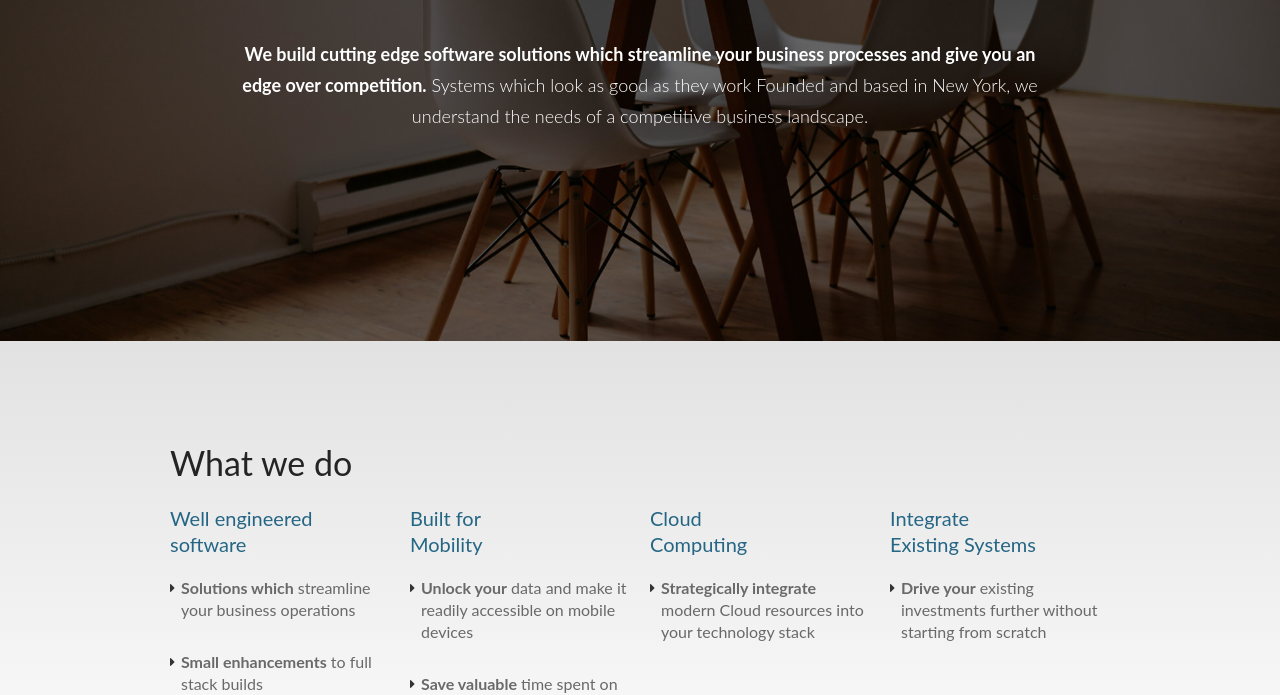
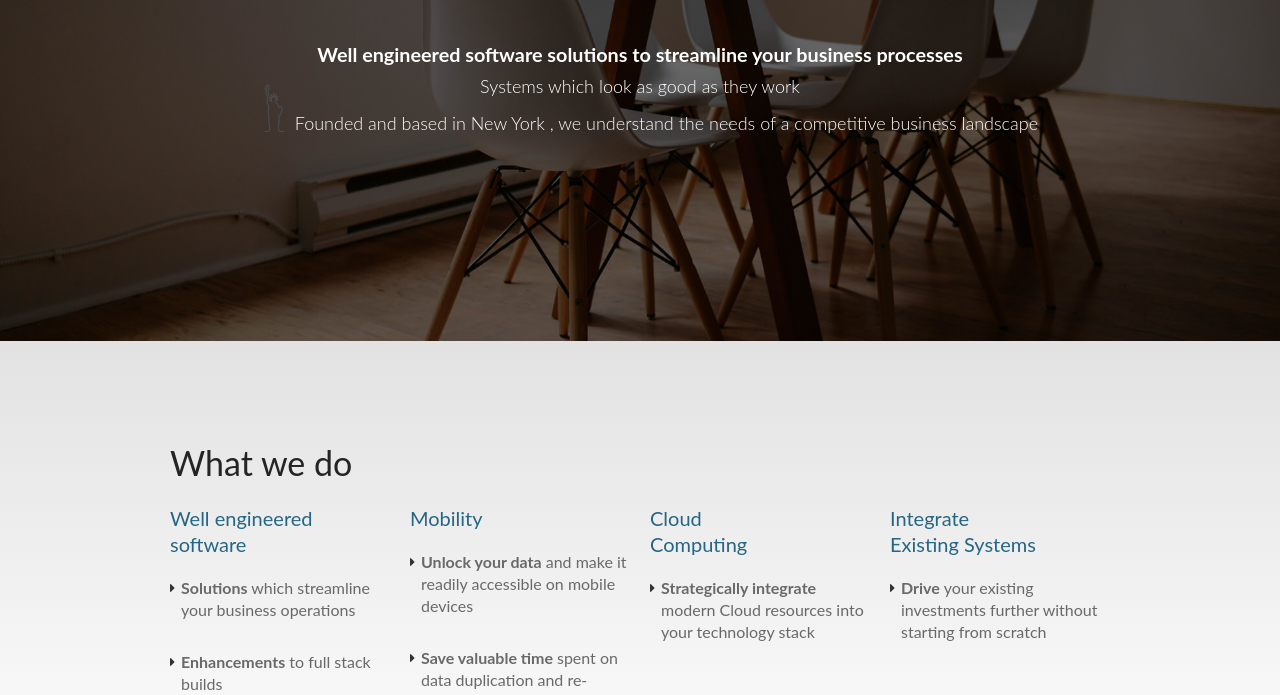
Before and after one commit to bsandhu/epitomicweb, a plain HTML site: page epitomic.systems/index.html in a window 1280 px wide. Shown: the part 259-954 px from the top of the page. Drawn offline with nearby package versions, Linux system fonts and the light colour scheme; a script that the page names is missing.

Commit message:
- Small clean up

```diff
--- a/epitomic.systems/index.html
+++ b/epitomic.systems/index.html
@@ -3,10 +3,12 @@
 <head>
     <meta charset="utf-8">
     <title>Epitomic Systems</title>
-    <meta content="width=device-width, initial-scale=1" name="viewport">
+
+    <!-- CSS -->
     <link href="css/normalize.css" rel="stylesheet" type="text/css">
     <link href="css/components.css" rel="stylesheet" type="text/css">
     <link href="css/epitomic-systems.css" rel="stylesheet" type="text/css">
+
     <script src="https://ajax.googleapis.com/ajax/libs/webfont/1.4.7/webfont.js"></script>
     <script type="text/javascript">WebFont.load({
         google: {
@@ -14,22 +16,25 @@
         }
     });</script>
     <script src="js/modernizr.js" type="text/javascript"></script>
-    <link href="https://daks2k3a4ib2z.cloudfront.net/img/favicon.ico" rel="shortcut icon" type="image/x-icon">
-    <link href="https://daks2k3a4ib2z.cloudfront.net/img/webclip.png" rel="apple-touch-icon">
-    <meta name="viewport"
-          content="width=device-width, initial-scale=1.0, maximum-scale=1.0, user-scalable=no, shrink-to-fit=no"/>
+
+    <!-- Favico -->
+    <link href="images/epitomic-logo.png" rel="shortcut icon" type="image/x-icon">
+    <link href="images/epitomic-logo.png" rel="apple-touch-icon">
+
+    <!-- Meta info -->
+    <meta content="width=device-width, initial-scale=1" name="viewport">
+    <meta name="viewport" content="width=device-width, initial-scale=1.0, maximum-scale=1.0, user-scalable=no, shrink-to-fit=no"/>
     <meta name="HandheldFriendly" content="true"/>
+
     <style type="text/css">
         html {
             -webkit-font-smoothing: antialiased;
             -moz-osx-font-smoothing: grayscale;
             text-shadow: 1px 1px 1px rgba(0, 0, 0, .004);
         }
-
         .w-slider-dot {
             background: #f2f2f2;
         }
-
         .w-slider-dot.w-active {
             background: #ccc;
         }
@@ -57,10 +62,13 @@
 <div class="section-1" id="Who">
     <div class="container1 w-container"><h1 class="h-hero h1">We are <span class="h1-hero-bold">Epitomic</span> Systems
     </h1>
-        <p class="p pwhite"><strong>We build cutting edge software solutions which streamline your business processes
-            and give you an edge over competition.</strong>
-            Systems which look as good as they work
-            Founded and based in New York, we understand the needs of a competitive business landscape.</p></div>
+        <p class="p pwhite">
+            <strong style="font-size: 1.1em">Well engineered software solutions to streamline your business
+                processes</strong><br/>
+            Systems which look as good as they work<br/>
+            <img src="images/newyork_liberty.png" style="position: relative;top: -18px;right: -8px;"/>
+            Founded and based in New York
+            , we understand the needs of a competitive business landscape</p></div>
     <div class="section2photo" data-ix="navbar-appear"><img class="epitomic-logo" src="images/es-logo.png" width="76">
     </div>
 </div>
@@ -70,18 +78,18 @@
             <div class="w-clearfix w-col w-col-3 what-we-do-columns"><p class="p what-we-do-p">Well engineered
                 software</p>
                 <div class="fa-section-2"></div>
-                <h2 class="h2 h2section2" data-ix="scroll-in-fade"><span class="what-we-do-bold">Solutions which</span>
+                <h2 class="h2 h2section2" data-ix="scroll-in-fade"><span class="what-we-do-bold">Solutions</span> which
                     streamline your business operations</h2>
                 <h2 class="h2 h2section2" data-ix="scroll-in-fade"><span
-                        class="what-we-do-bold">Small enhancements</span> to full stack builds</h2>
+                        class="what-we-do-bold">Enhancements</span> to full stack builds</h2>
                 <div class="fa-section-2"></div>
             </div>
-            <div class="w-clearfix w-col w-col-3 what-we-do-columns"><p class="p what-we-do-p">Built for Mobility</p>
+            <div class="w-clearfix w-col w-col-3 what-we-do-columns"><p class="p what-we-do-p">Mobility</p>
                 <div class="fa-section-2"></div>
-                <h2 class="h2 h2section2" data-ix="scroll-in-fade"><span class="what-we-do-bold">Unlock your</span> data
+                <h2 class="h2 h2section2" data-ix="scroll-in-fade"><span class="what-we-do-bold">Unlock your data</span>
                     and make it readily accessible on mobile devices</h2>
-                <h2 class="h2 h2section2" data-ix="scroll-in-fade"><span class="what-we-do-bold">Save valuable</span>
-                    time spent on data duplication and re-keying</h2>
+                <h2 class="h2 h2section2" data-ix="scroll-in-fade"><span class="what-we-do-bold">Save valuable
+                    time </span>spent on data duplication and re-keying</h2>
                 <div class="fa-section-2"></div>
             </div>
             <div class="w-clearfix w-col w-col-3 what-we-do-columns"><p class="p what-we-do-p">Cloud Computing</p>
@@ -92,7 +100,7 @@
             <div class="w-clearfix w-col w-col-3 what-we-do-columns"><p class="p what-we-do-p">Integrate Existing
                 Systems</p>
                 <div class="fa-section-2"></div>
-                <h2 class="h2 h2section2" data-ix="scroll-in-fade"><span class="what-we-do-bold">Drive your</span>
+                <h2 class="h2 h2section2" data-ix="scroll-in-fade"><span class="what-we-do-bold">Drive </span>your
                     existing investments further without starting from scratch</h2></div>
         </div>
     </div>
@@ -189,13 +197,16 @@
                 </div>
             </div>
             <div class="w-col w-col-4">
-                <div class="addr-text-block"><span class="fa-address"></span>&nbsp;&nbsp;<span
-                        class="bold">Phone:</span><br><a class="phone-link" href="tel:516-939-8979">(516) 939-8979</a>
+                <div class="addr-text-block"><span class="fa-address"></span>&nbsp;&nbsp;
+                    <span class="bold">Contact:</span><br>
+                    <a class="phone-link" href="tel:516-939-8979">(516) 939-8979</a>
                 </div>
             </div>
             <div class="w-col w-col-4">
-                <div class="addr-text-block"><span class="fa-address"></span>&nbsp;&nbsp;<span
-                        class="bold">WhatsApp:</span></div>
+                <div class="addr-text-block"><span class="fa-address"></span>&nbsp;&nbsp;
+                    <span class="bold">WhatsApp:</span><br/>
+                    <a class="phone-link" href="tel:516-939-8979">(516) 713-1030</a>
+                </div>
             </div>
         </div>
     </div>
```
Also changed, not shown: epitomic.systems/images/newyork_liberty.png (added).
